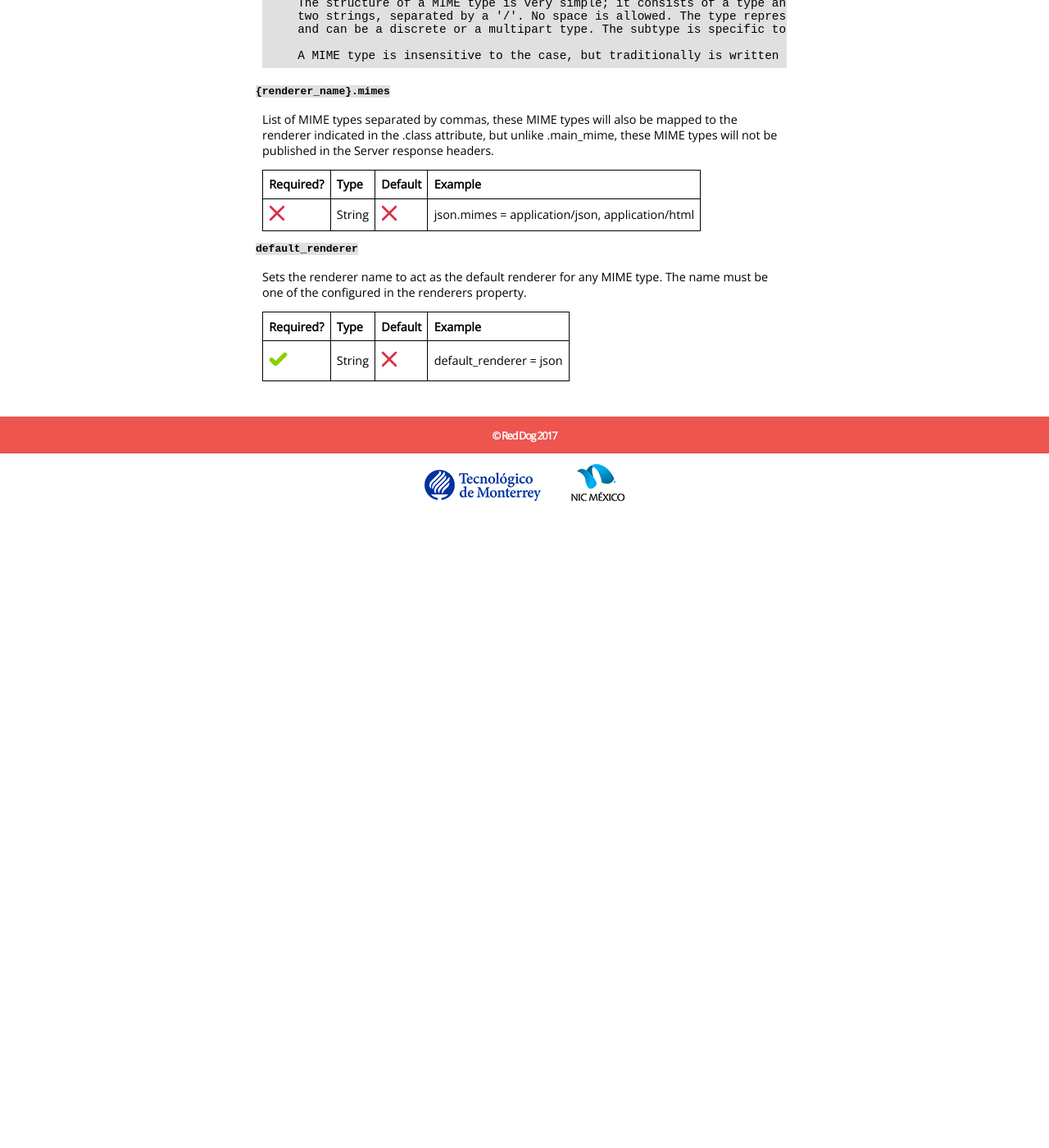
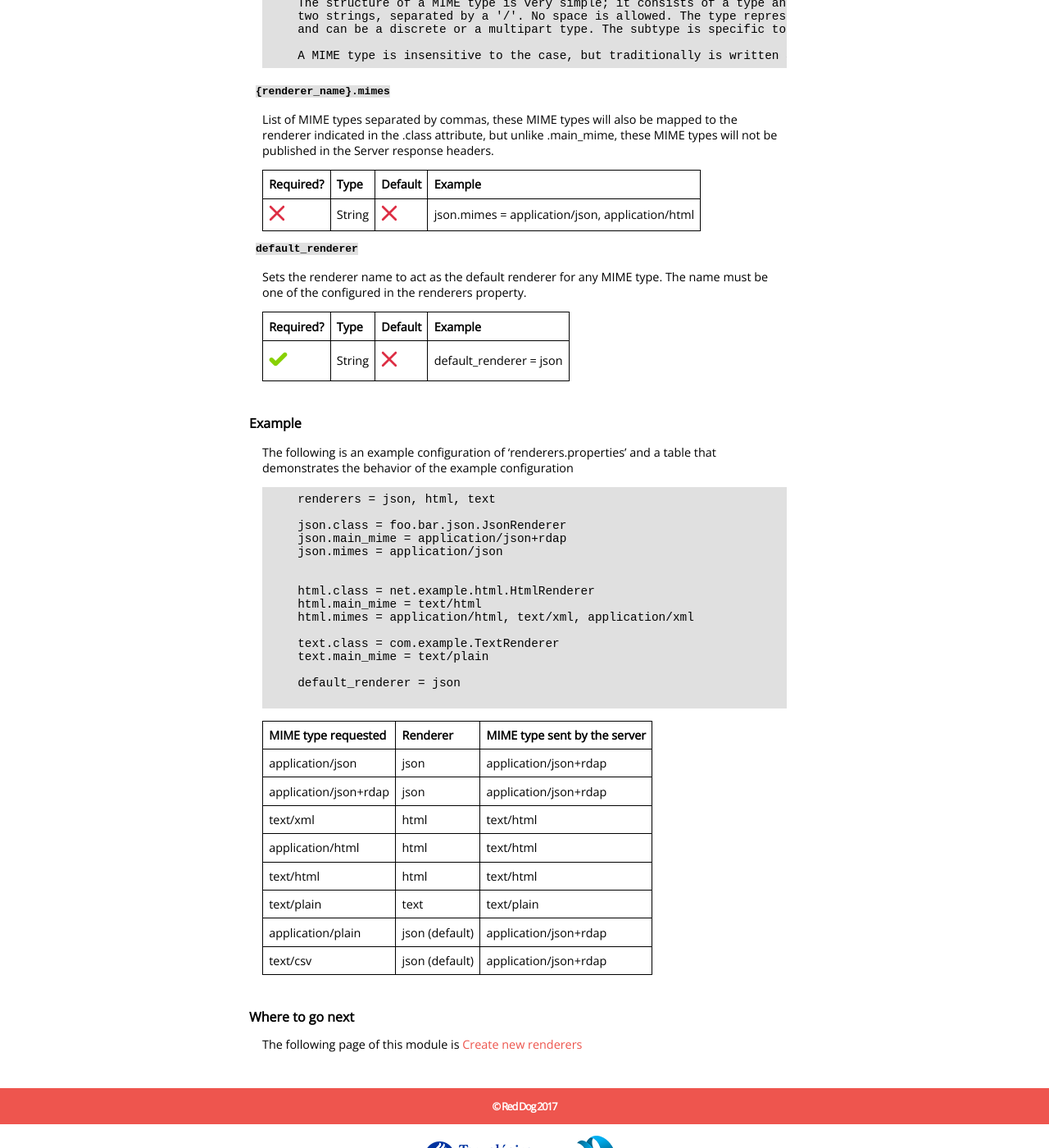
Before and after one commit to NICMx/rdap-server, a Jekyll site: the page built from renderer-layer.md, in a window 1280 px wide and 1400 px high, scrolled down 1431 px. Shown: the whole window at 82% size. Built offline with Jekyll 4.4.1, drawn with Linux system fonts in a browser that asks for light colours; nearby versions of some CDN libraries; before the commit the page ends 2061 px from its top, so only the background shows below that.

Commit message:
Add Where to go to default layout
Also add an example to rdap-layer documentation

````diff
--- a/_layouts/default.html
+++ b/_layouts/default.html
@@ -24,6 +24,25 @@
 			</div>
 		{% endif %}
 		{{ content }}
+		{% if page.wheretogo %}
+			<h2>Where to go next</h2>
+			<div class="nav-wheretogo">
+			The following page of this module is
+			{% assign min = 0 %}
+			{% assign max = page.wheretogo.size | minus: 1 %}
+			{% for post in (min..max) %}
+				{% capture mod %}{{ post | modulo: 2 }}{% endcapture %}
+				{% if mod == '0' %}
+					{% capture desc %}{{ page.wheretogo[post] }}{% endcapture %}
+				{% else %}
+					{% if post >= 2 %}
+						or
+					{% endif %}
+					<a href="{{ page.wheretogo[post] }}">{{ desc }}</a>
+				{% endif %}
+			{% endfor %}
+			</div>
+		{% endif %}
 	</div>
 	<div id="copyright">
 		© Red Dog 2017
--- a/renderer-layer.md
+++ b/renderer-layer.md
@@ -1,6 +1,7 @@
 ---
 title: Rdap Renderer Layer
 breadcrums: ["Documentation", "documentation.html", "Rendering response data", "documentation.html#rendering-response-data"]
+wheretogo: ["Create new renderers", "renderer-implementation.html"]
 ---
 # Red Dog Renderer Layer
 
@@ -79,3 +80,40 @@ Sets the renderer name to act as the default renderer for any MIME type. The nam
 | Required? | Type | Default | Example |
 |--------------------|--------|---------|-------------|
 | ![Yes](img/green_bkg_check.svg) | String | ![No](img/red_x.svg) | default_renderer = json |
+
+## Example
+
+The following is an example configuration of 'renderers.properties' and a table that demonstrates the behavior of the example configuration
+
+
+```
+renderers = json, html, text
+
+json.class = foo.bar.json.JsonRenderer
+json.main_mime = application/json+rdap
+json.mimes = application/json
+
+
+html.class = net.example.html.HtmlRenderer
+html.main_mime = text/html
+html.mimes = application/html, text/xml, application/xml
+
+text.class = com.example.TextRenderer
+text.main_mime = text/plain
+
+default_renderer = json
+
+```
+
+
+
+| MIME type requested | Renderer | MIME type sent by the server |
+|---------------------|----------|------------------------------|
+| application/json | json | application/json+rdap |
+| application/json+rdap | json | application/json+rdap |
+| text/xml | html | text/html |
+| application/html | html | text/html |
+| text/html | html | text/html |
+| text/plain | text | text/plain |
+| application/plain | json (default) | application/json+rdap |
+| text/csv | json (default) | application/json+rdap |
````
Also changed, not shown: 1 other file.
